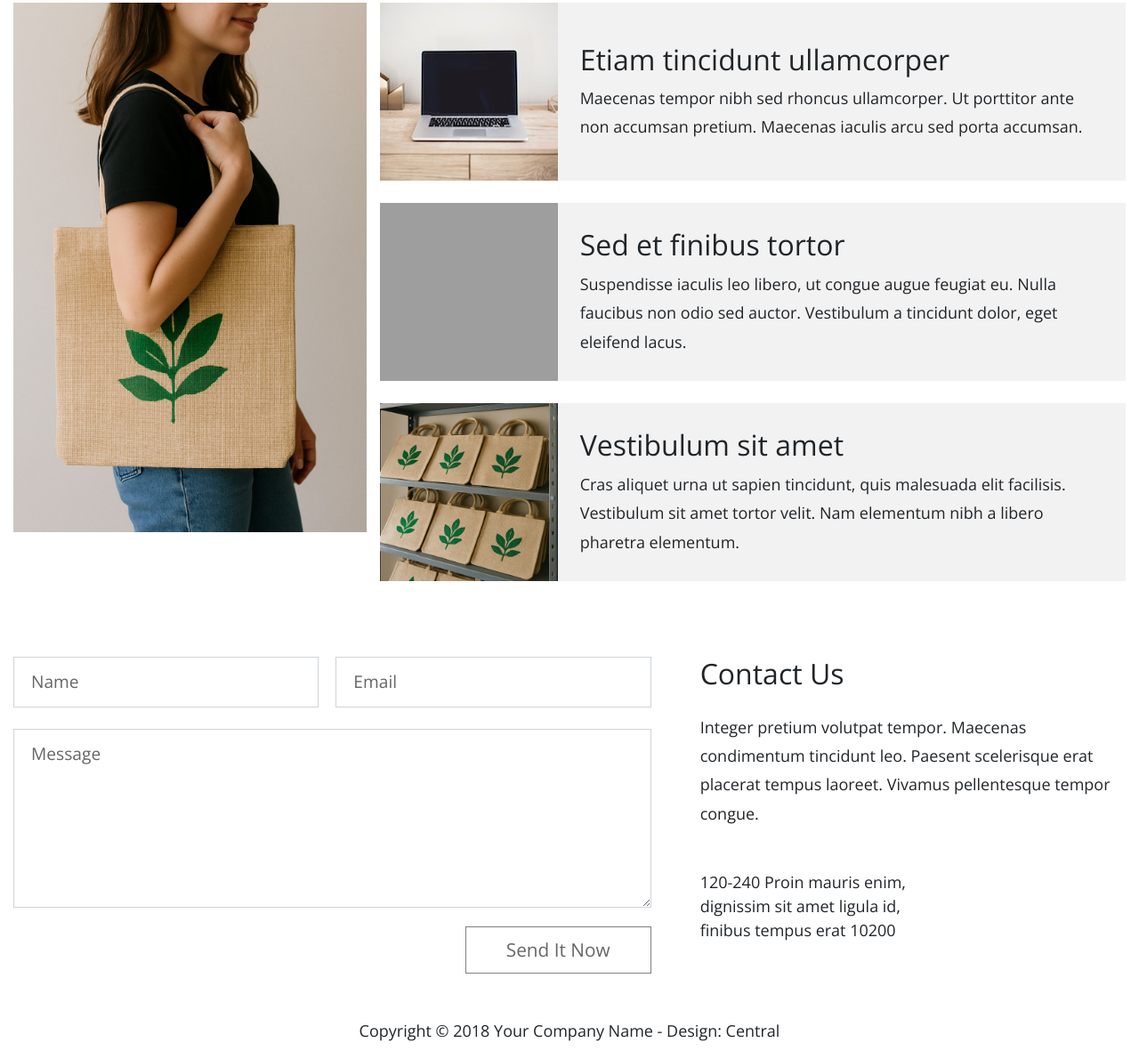
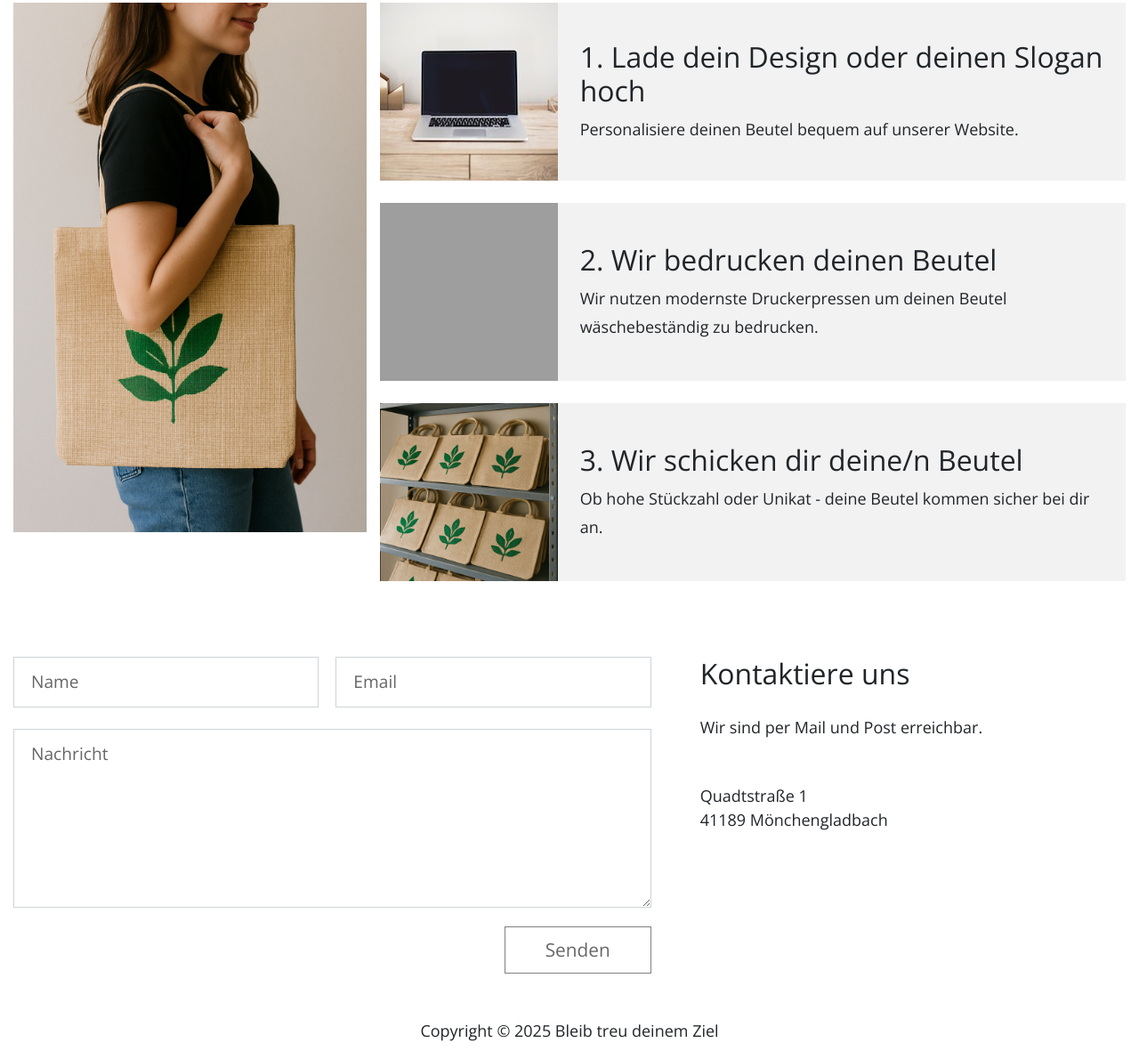
Before and after one commit to ttrude/btz, a plain HTML site: page index.html in a window 1280 px wide. Shown: the part 2535-3725 px from the top of the page at 89% size. Drawn offline with nearby package versions, Linux system fonts and the light colour scheme; grey boxes are pictures that could not be loaded.

Commit message:
Text changes

```diff
--- a/index.html
+++ b/index.html
@@ -224,22 +224,22 @@
                     <div class="media tm-media">
                         <img src="img/sc4-img-2.jpg" class="img-responsive tm-media-img">
                         <div class="media-body tm-box-5">
-                            <h2>Etiam tincidunt ullamcorper</h2>
-                            <p class="mb-0">Maecenas tempor nibh sed rhoncus ullamcorper. Ut porttitor ante non accumsan pretium. Maecenas iaculis arcu sed porta accumsan.</p>
+                            <h2>1. Lade dein Design oder deinen Slogan hoch</h2>
+                            <p class="mb-0">Personalisiere deinen Beutel bequem auf unserer Website.</p>
                         </div>
                     </div>
                     <div class="media tm-media">
                         <img src="img/druckerpresse_quadratisch.png" class="img-responsive tm-media-img">
                         <div class="media-body tm-box-5">
-                            <h2>Sed et finibus tortor</h2>
-                            <p class="mb-0">Suspendisse iaculis leo libero, ut congue augue feugiat eu. Nulla faucibus non odio sed auctor. Vestibulum a tincidunt dolor, eget eleifend lacus.</p>
+                            <h2>2. Wir bedrucken deinen Beutel</h2>
+                            <p class="mb-0">Wir nutzen modernste Druckerpressen um deinen Beutel wäschebeständig zu bedrucken.</p>
                         </div>
                     </div>
                     <div class="media tm-media">
                         <img src="img/mehrere_jutebeutel_bedruckt_quadratisch.png" class="img-responsive tm-media-img">
                         <div class="media-body tm-box-5">
-                            <h2>Vestibulum sit amet</h2>
-                            <p class="mb-0"> Cras aliquet urna ut sapien tincidunt, quis malesuada elit facilisis. Vestibulum sit amet tortor velit. Nam elementum nibh a libero pharetra elementum. </p>
+                            <h2>3. Wir schicken dir deine/n Beutel</h2>
+                            <p class="mb-0">Ob hohe Stückzahl oder Unikat - deine Beutel kommen sicher bei dir an.</p>
                         </div>
                     </div>
                 </div>
@@ -260,29 +260,28 @@
                                 </div>
                             </div>
                             <div class="form-group">
-                                <textarea id="contact_message" name="contact_message" class="form-control" rows="6" placeholder="Message" required></textarea>
+                                <textarea id="contact_message" name="contact_message" class="form-control" rows="6" placeholder="Nachricht" required></textarea>
                             </div>
-                            <button type="submit" class="btn  tm-btn-submit float-right btn-big">Send It Now</button>
+                            <button type="submit" class="btn  tm-btn-submit float-right btn-big">Senden</button>
                         </form>
                     </div>
                 </div>
 
                 <div class="col-lg-5 col-md-5 col-xs-12 tm-contact-right">
                     <div class="tm-address-box">
-                        <h2 class="mb-4">Contact Us</h2>
-                        <p class="mb-5">Integer pretium volutpat tempor. Maecenas condimentum tincidunt leo. Paesent scelerisque erat placerat tempus laoreet. Vivamus pellentesque tempor congue.</p>
+                        <h2 class="mb-4">Kontaktiere uns</h2>
+                        <p class="mb-5">Wir sind per Mail und Post erreichbar.</p>
                         <address>
-                            120-240 Proin mauris enim,
-                            <br> dignissim sit amet ligula id,
-                            <br> finibus tempus erat 10200
+                            Quadtstraße 1
+                            <br> 41189 Mönchengladbach
                         </address>
                     </div>
                 </div>
             </div>
         </section>
         <footer class="mt-5">
-            <p class="text-center">Copyright © 2018 Your Company Name - Design:
-                <a rel="nofollow" href="http://www.tooplate.com/view/2103-central" target="_parent" class="tm-text-black">Central</a>
+            <p class="text-center">
+                Copyright © 2025 Bleib treu deinem Ziel
             </p>
         </footer>
     </div>
```
